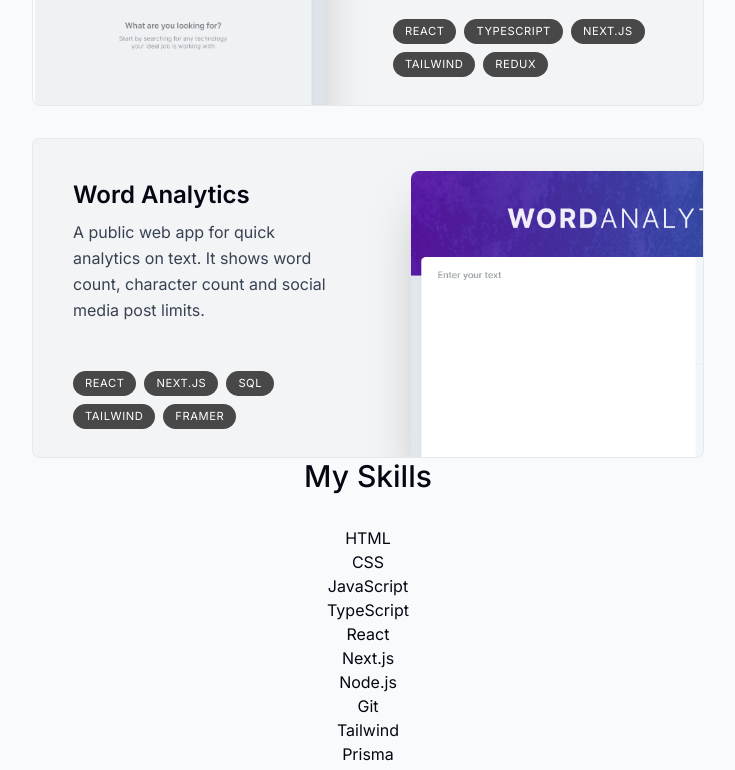
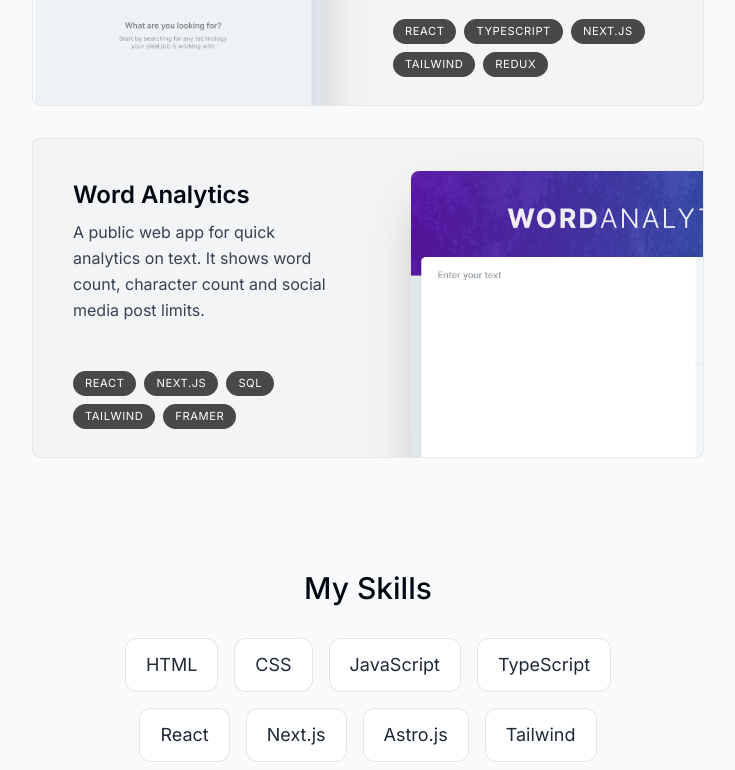
Before and after one commit to Acarjs/nextjs-portfolio, a Next.js app: page / in a window 1280 px wide. Shown: the part 2000-2770 px from the top of the page, without its empty margins (272-1007 px from the left). Built offline with nearby package versions, Linux system fonts and the light colour scheme.

Commit message:
skills section adding skills

```diff
--- a/components/about.tsx
+++ b/components/about.tsx
@@ -1,8 +1,6 @@
 'use client';
 
-import React, { useEffect } from 'react';
-import { useActiveSectionContext } from '@/context/active-section-context';
-import { useInView } from 'react-intersection-observer';
+import React from 'react';
 import { motion } from 'framer-motion';
 import SectionHeading from './section-heading';
 import useSectionInView from '@/lib/hooks';
--- a/components/projects.tsx
+++ b/components/projects.tsx
@@ -1,17 +1,15 @@
 'use client';
-import React, { useEffect } from 'react';
+import React from 'react';
 import SectionHeading from './section-heading';
 import { projectsData } from '@/lib/data';
 import Project from './project';
-import { useInView } from 'react-intersection-observer';
-import { useActiveSectionContext } from '@/context/active-section-context';
 import useSectionInView from '@/lib/hooks';
 
 export default function Projects() {
   const { ref } = useSectionInView('Projects');
 
   return (
-    <section ref={ref} id="projects" className="scroll-mt-28">
+    <section ref={ref} id="projects" className="scroll-mt-28 mb-28">
       <SectionHeading>Projects</SectionHeading>
       <div>
         {projectsData.map((project, index) => (
--- a/components/skills.tsx
+++ b/components/skills.tsx
@@ -1,14 +1,28 @@
+'use client';
 import React from 'react';
 import SectionHeading from './section-heading';
 import { skillsData } from '@/lib/data';
+import useSectionInView from '@/lib/hooks';
+import { motion } from 'framer-motion';
 
-export default function skills() {
+export default function Skills() {
+  const { ref } = useSectionInView('Skills');
+
   return (
-    <section className="mb-28 max-w-[53rem] scroll-mt-28 text-center sm:mb-40">
+    <section
+      ref={ref}
+      id="skills"
+      className="mb-28 max-w-[33rem] scroll-mt-28 text-center sm:mb-40 "
+    >
       <SectionHeading>My skills</SectionHeading>
-      <ul>
+      <ul className="flex flex-wrap justify-center gap-4 text-lg text-gray-800 ">
         {skillsData.map((skill, index) => (
-          <li key={index}> {skill} </li>
+          <motion.li
+            key={index}
+            className="bg-white border border-black/[0.1] rounded-xl px-5 py-3"
+          >
+            {skill}
+          </motion.li>
         ))}
       </ul>
     </section>
--- a/lib/data.ts
+++ b/lib/data.ts
@@ -91,17 +91,8 @@
   'TypeScript',
   'React',
   'Next.js',
-  'Node.js',
+  'Astro.js',
+  'Tailwind',
+  'SASS',
   'Git',
-  'Tailwind',
-  'Prisma',
-  'MongoDB',
-  'Redux',
-  'GraphQL',
-  'Apollo',
-  'Express',
-  'PostgreSQL',
-  'Python',
-  'Django',
-  'Framer Motion',
 ] as const;
```
